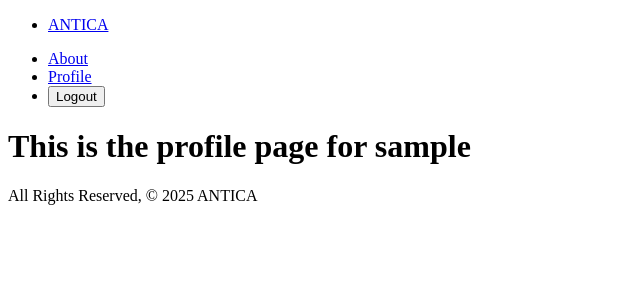
After one commit to balqeesalawi/ANTICA, a Django app: page /profile/ in a window 1280 px wide. The commit adds this page. Shown: the top 300 px of the page, without its empty margins (0-640 px from the left). Run offline with Django 5.2, Linux system fonts and the light colour scheme; the visitor is signed in with stand-in values (Sample User, id 1).

Commit message:
add profile

```diff
--- a/ANTICA/main/apps.py
+++ b/ANTICA/main/apps.py
@@ -4,3 +4,6 @@ from django.apps import AppConfig
 class MainConfig(AppConfig):
     default_auto_field = 'django.db.models.BigAutoField'
     name = 'main'
+
+    def ready(self):
+        import main.signals  # noqa
--- a/ANTICA/main/models.py
+++ b/ANTICA/main/models.py
@@ -20,7 +20,7 @@ class Profile(models.Model):
     phone = models.CharField(max_length=20)
     image = models.ImageField(upload_to='main/static/uploads/', default="")
     bio = models.TextField(max_length=250)
-    rating = models.IntegerField()
+    rating = models.IntegerField(default=1)
 
     def __str__(self):
         return self.user.username
--- /dev/null
+++ b/ANTICA/main/signals.py
@@ -0,0 +1,16 @@
+from django.db.models.signals import post_save
+from django.contrib.auth.models import User
+from django.dispatch import receiver
+
+from .models import Profile
+
+
+@receiver(post_save, sender=User)
+def create_profile(sender, instance, created, **kwargs):
+    if created:
+        Profile.objects.create(user=instance)
+
+
+@receiver(post_save, sender=User)
+def save_profile(sender, instance, **kwargs):
+    instance.profile.save()
--- a/ANTICA/main/templates/base.html
+++ b/ANTICA/main/templates/base.html
@@ -1,8 +1,8 @@
 <!DOCTYPE html>
 <html lang="en">
   <head>
-  <meta charset="UTF-8">
-  <meta name="viewport" content="width=device-width, initial-scale=1.0">
+    <meta charset="UTF-8" />
+    <meta name="viewport" content="width=device-width, initial-scale=1.0" />
     <title>ANTICA</title>
   </head>
   <body>
@@ -15,18 +15,30 @@
         </ul>
         <ul>
           <li><a href="{% url 'about' %}">About</a></li>
+
+          {% if user.is_authenticated %}
+          <li><a href="{% url 'users-profile' %}">Profile</a></li>
+
+          <li>
+            <form action="{% url 'logout' %}" method="post">
+              {% csrf_token %}
+              <button type="submit">Logout</button>
+            </form>
+          </li>
+
+          {% else %}
+          <li><a href="{% url 'login' %}">Log In</a></li>
+
+          <li><a href="{% url 'signup' %}">Sign Up</a></li>
+
+          {% endif %}
         </ul>
       </nav>
     </header>
-<main>
-  {% block content %}
-  {% endblock %}
-</main>
+    <main>{% block content %} {% endblock %}</main>
 
     <footer>
-  <div>
-    All Rights Reserved, &copy; 2025 ANTICA &nbsp;
-  </div>
+      <div>All Rights Reserved, &copy; 2025 ANTICA &nbsp;</div>
     </footer>
   </body>
 </html>
--- /dev/null
+++ b/ANTICA/main/templates/users/profile.html
@@ -0,0 +1,8 @@
+{% extends "base.html" %}
+{% block title %}Profile Page{% endblock title %}
+{% block content %}
+    <div class="row my-3 p-3">
+        <h1>This is the profile page for {{user.username}}</h1>
+    </div>
+
+{% endblock content %}
--- a/ANTICA/main/urls.py
+++ b/ANTICA/main/urls.py
@@ -2,9 +2,12 @@ from django.urls import path
 from . import views
 
 urlpatterns = [
-    # path('profile/', profile, name='users-profile'),
+    path('profile/', views.profile, name='users-profile'),
+
     path('', views.home, name='home'),
     path('about/', views.about, name='about'),
 
+
+
     path('accounts/signup/', views.signup, name='signup')
 ]
--- a/ANTICA/main/views.py
+++ b/ANTICA/main/views.py
@@ -14,19 +14,21 @@ def about(request):
     return render(request, "about.html")
 
 def signup(request):
-    error_message = ''
+    error_message =''
     if request.method == 'POST':
         form = UserCreationForm(request.POST)
         if form.is_valid():
             user = form.save()
             login(request, user)
-            return redirect('/')
+            return redirect('home')
         else:
-            error_message = 'Invalid Sign Up, Try Again'
+            error_message = 'Invalid Sign Up - Try Again'
 
     form = UserCreationForm()
     context = {'form': form, 'error_message': error_message}
     return render(request, 'registration/signup.html', context)
-# @login_required
-# def profile(request):
-#     return render(request, 'users/profile.html')
+
+
+@login_required
+def profile(request):
+    return render(request, 'users/profile.html')
```
Also changed, not shown: ANTICA/ANTICA/settings.py (+17 -14 lines). Lines whose indentation alone changed are shown as unchanged.
